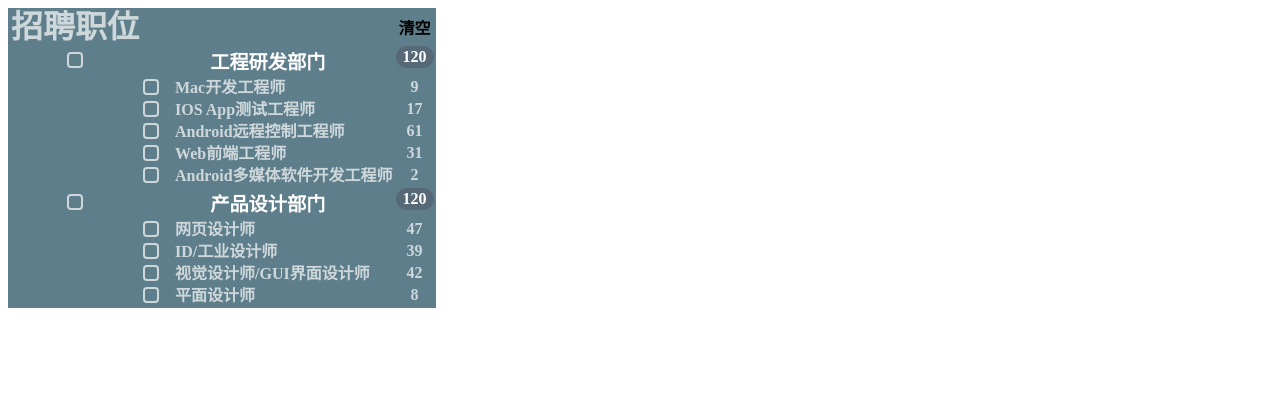
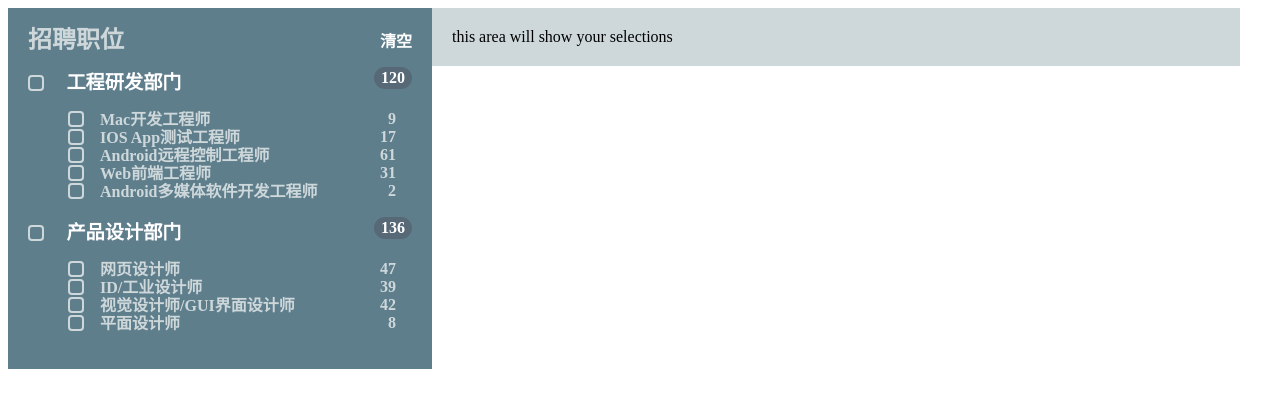
Before and after one commit to XatMassacrE/react-toggleLists, a React app: page / in a window 1280 px wide. Shown: the top 408 px of the page. Built offline with nearby package versions, Linux system fonts and the light colour scheme.

Commit message:
rebuild project with <ul-li> instead of <tabel-layout>

```diff
--- a/src/components/App.jsx
+++ b/src/components/App.jsx
@@ -11,7 +11,7 @@ import ReactDOM from 'react-dom';
 // import DataContent from './DataContent.jsx';
 
 var listData = require('../listData.json');
-//console.log(listData);
+console.log(listData);
 class App extends Component {
 	// renderLists() {
 	// 	return this.props.tasks.map((list) => (
@@ -30,8 +30,9 @@ class App extends Component {
       // <section className = "content-page xat-badge">
       //   hello 你好我也好
       // </section>
-      <div>
-        <PostTabel postData={listData}/>
+      <div className='main'>
+        <PostList postData={listData}/>
+        <MainContent />
       </div>
     );
   }
@@ -40,19 +41,28 @@ class DepTRow extends Component {
   render() {
     var category = this.props.category;
     var id = this.props.id;
+    var posts = this.props.posts
+    var rows = [];
+    var count = 0;
+    posts.map((post) => {
+      rows.push(<PostRow postData={post} key={post.name} id={'post-' + post._id} />);
+      count += post.count;
+    })
     return (
-      <tr>
-        <th>
+      <div>
         <input type='checkbox' id={id} className='xat-checkbox' />
         <label htmlFor={id}></label>
-        </th>
-        <th className='dept-row'>
+
+        <span className='dept-row'>
           {category}
-        </th>
-        <th className='xat-badge'>
-          120
-        </th>
-      </tr>
+        </span>
+        <span className='xat-badge dept-row-number'>
+          {count}
+        </span>
+        <ul>
+          {rows}
+        </ul>
+      </div>
     );
   }
 }
@@ -62,46 +72,43 @@ class PostRow extends Component {
     var id = this.props.id;
     console.log(id);
     return (
-      <tr>
-        <th>
-        </th>
-        <td>
+      <li>
         <input type='checkbox' id={id} className='xat-checkbox' />
         <label htmlFor={id}></label>
         <span className='post-row'>
           {name}
         </span>
-        </td>
-        <td className='post-row'>{this.props.postData.count}</td>
-      </tr>
+        <span className='post-row-number'>{this.props.postData.count}</span>
+      </li>
     );
   }
 }
-class PostTabel extends Component {
+class MainContent extends Component {
+  render() {
+    return (
+      <div className='main-content'>
+        this area will show your selections
+      </div>
+    );
+  }
+}
+class PostList extends Component {
   render() {
     var rows = [];
     var lastCategory = null;
-    this.props.postData.map((post) => {
-      console.log(post.category !== lastCategory);
-      if (post.category !== lastCategory) {
-        rows.push(<DepTRow category={post.category} key={post.category} id={'dept-' + post._id} />);
-      }
-      rows.push(<PostRow postData={post} key={post.name} id={'post-' + post._id} />);
-      lastCategory = post.category;
+    this.props.postData.map((category) => {
+      var current_category = Object.keys(category);
+      var cate = category[current_category][0].category;
+      rows.push(<DepTRow posts={category[current_category]} category={cate} key={current_category} id={current_category}/>);
     });
     return (
-      <table className='list-table'>
-        <thead>
-          <tr>
-            <th className='title-table'>招聘职位</th>
-            <th></th>
-            <th>清空</th>
-          </tr>
-        </thead>
-        <tbody>
+      <div className='post-list'>
+        <span className='title-list'>招聘职位</span>
+        <span className='clear-all'>清空</span>
+        <div className='list-area'>
           {rows}
-        </tbody>
-      </table>
+        </div>
+      </div>
     );
   }
 }
--- a/src/index.scss
+++ b/src/index.scss
@@ -7,12 +7,25 @@ body {
   height: 100%;
   width: 100%;
 }
-.list-table {
+.post-list {
+  height: 100%;
+  width: 30%;
   background-color: $list-background-color;
+  padding: 20px;
+  float: left;
 }
-.title-table {
-  margin-bottom: 4rem;
-  font-size: 2rem;
+.main-content {
+  height: 100%;
+  width: 60%;
+  padding: 20px;
+  background-color: $light-gray-color;
+  float: left;
+}
+.list-area {
+  margin-top: 15px;
+}
+.title-list {
+  font-size: 1.5rem;
   font-weight: 700;
   line-height: 1;
   vertical-align: baseline;
@@ -20,10 +33,23 @@ body {
   text-align: left;
   color: $light-gray-color;
 }
+.clear-all {
+  font-weight: 800;
+  font-size: 1rem;
+  color: $base-main-color;
+  float: right;
+}
 .dept-row {
   font-weight: 800;
   font-size: 1.2rem;
   color: $base-main-color;
+  margin-left: 1.4rem;
+}
+.dept-row-number {
+  font-weight: 800;
+  font-size: 1.2rem;
+  color: $base-main-color;
+  float: right;
 }
 .xat-badge {
   display: inline-block;
@@ -64,3 +90,18 @@ body {
   color: $light-gray-color;
   padding-bottom: 2px;
 }
+.post-row-number {
+  margin-right: 1rem;
+  font-size: 1rem;
+  font-weight: 700;
+  line-height: 1;
+  vertical-align: baseline;
+  white-space: nowrap;
+  text-align: center;
+  color: $light-gray-color;
+  padding-bottom: 2px;
+  float: right;
+}
+li {
+  list-style: none;
+}
--- a/src/listData.json
+++ b/src/listData.json
@@ -1,4 +1,6 @@
 [
+   {
+      "RD_DepT":[
          {
             "category":"工程研发部门",
             "name":"Mac开发工程师",
@@ -28,7 +30,11 @@
             "name":"Android多媒体软件开发工程师",
             "count":2,
             "_id":"abg"
+         }
+      ]
    },
+   {
+      "Design_DepT":[
          {
             "category":"产品设计部门",
             "name":"网页设计师",
@@ -54,3 +60,5 @@
             "_id":"abk"
          }
       ]
+   }
+]
```
Lines whose indentation alone changed are shown as unchanged.
